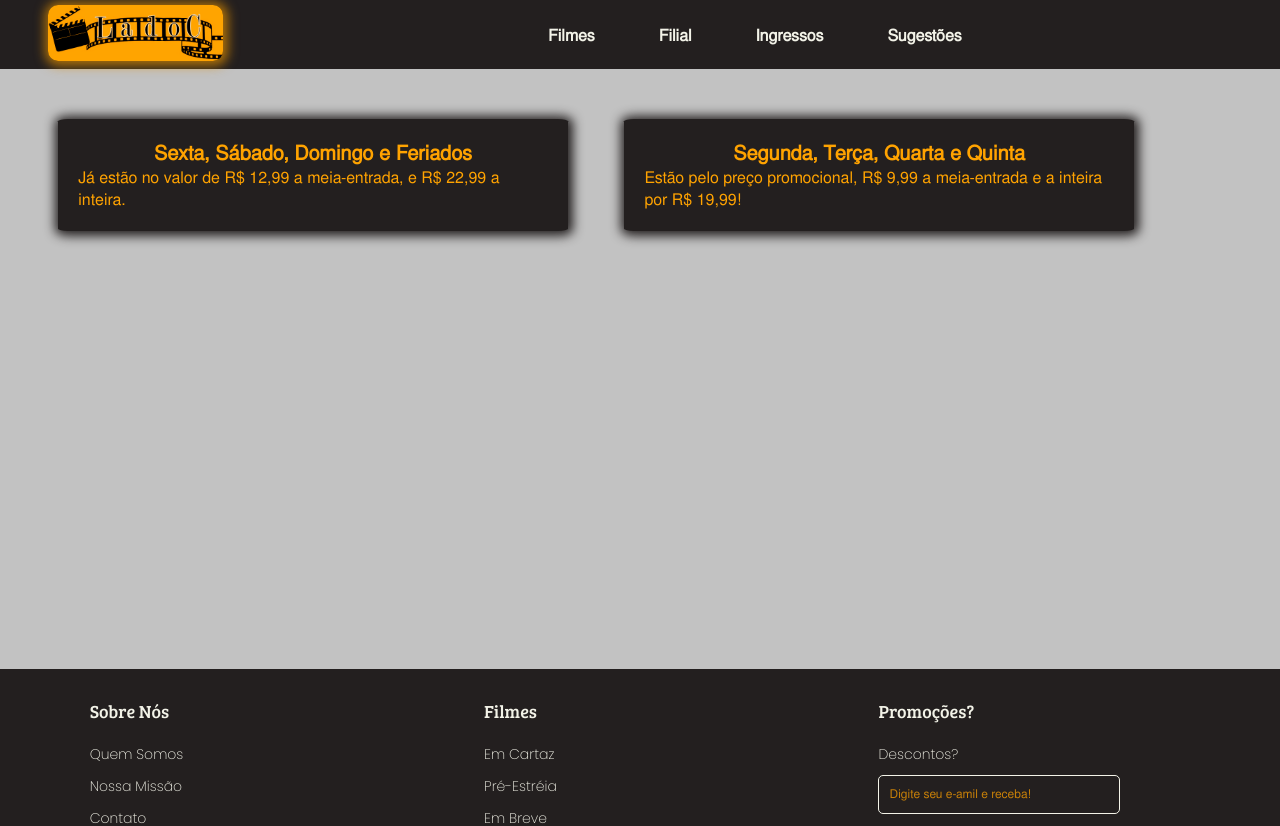
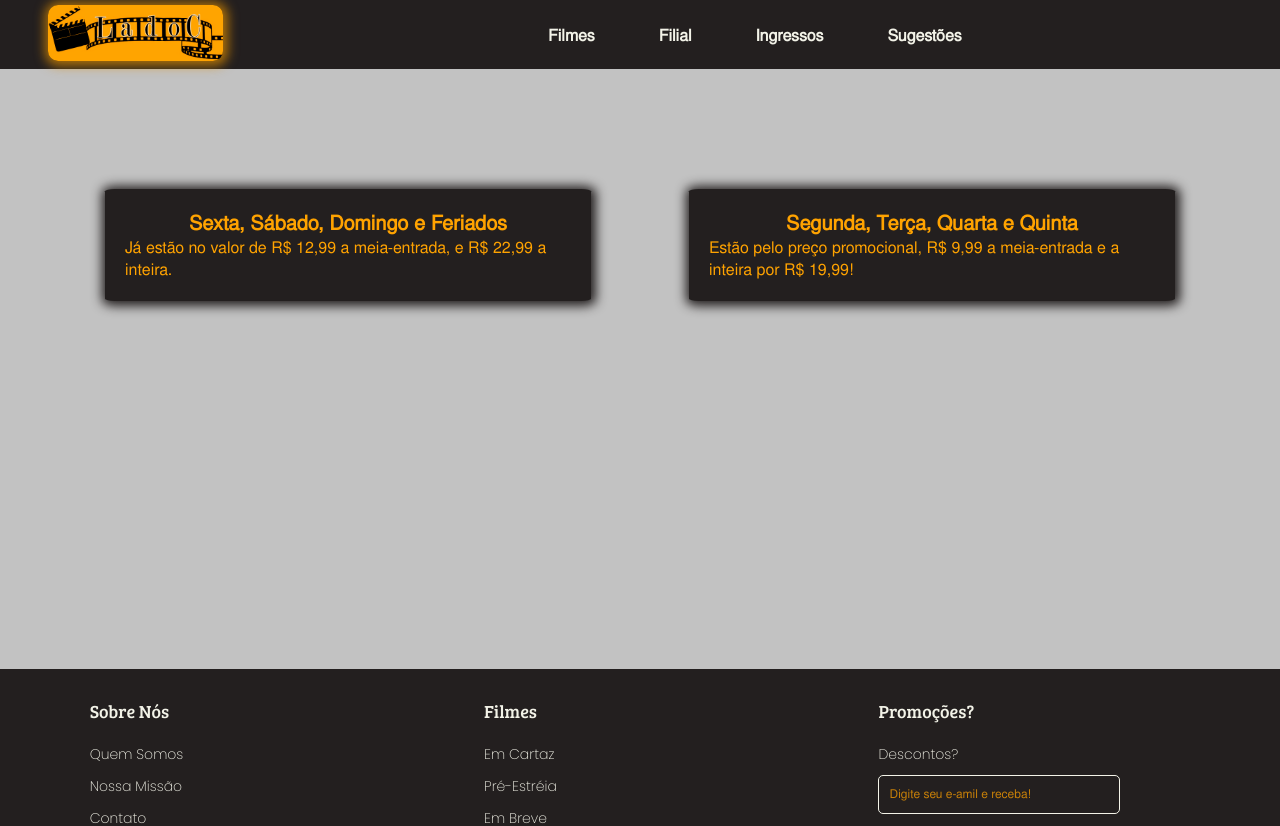
Before and after one commit to XandyNinfadora/Projeto_M3_LadoC, a React (Vite) app: page /ingressos in a window 1280 px wide. Shown: the top 826 px of the page. Built offline with nearby package versions, Linux system fonts and the light colour scheme.

Commit message:
finalizando

```diff
--- a/src/components/pages/Ingressos.css
+++ b/src/components/pages/Ingressos.css
@@ -3,17 +3,10 @@
     font-size: 20px;
 }
 
-.textoFilial {
-
-        width: 100%;
-        display: block;
-        min-width: 20px;
+#body2 {
+    display: flex;
+    justify-content: space-between;
+    margin: 10px;
+    padding: 90px;
 
 }
-#body2 {
-    display: flex;
-    justify-content: space-around;
-    margin: 10px;
-    padding: 20px;
-
-}
```
